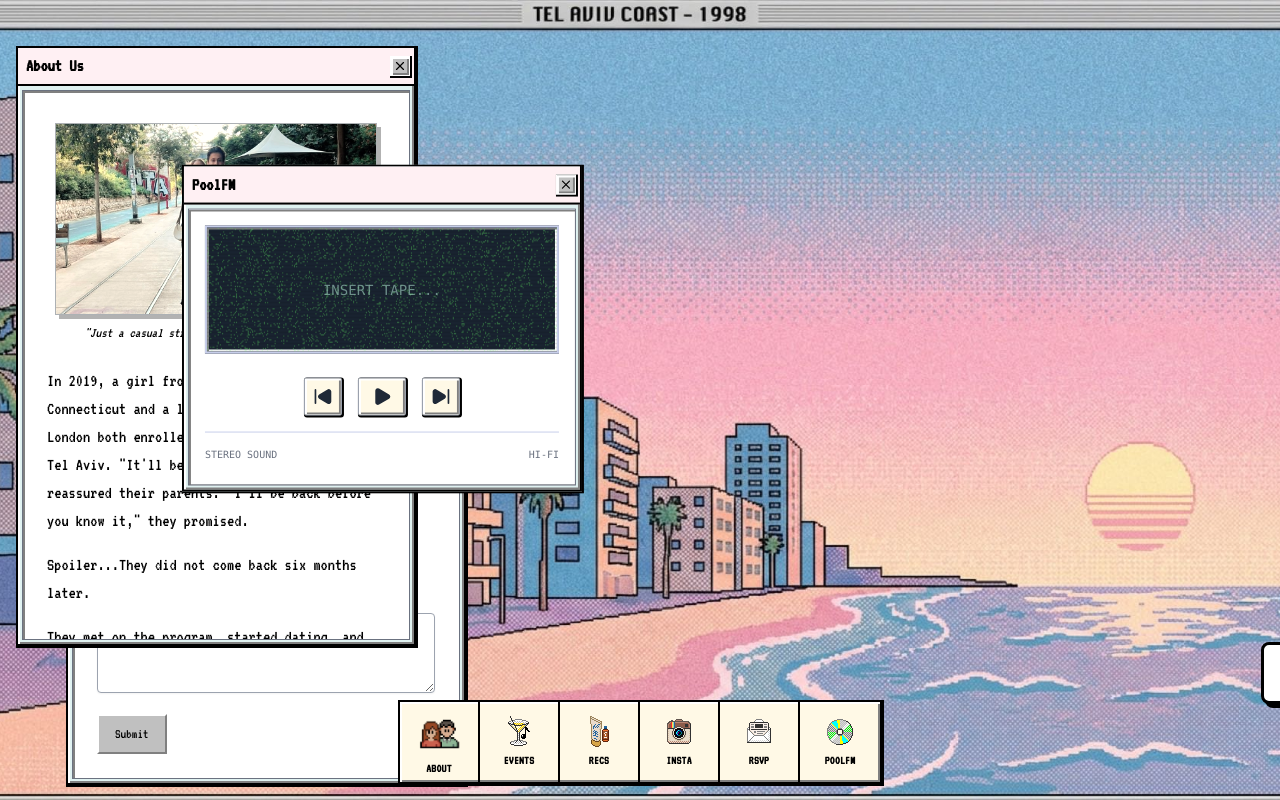
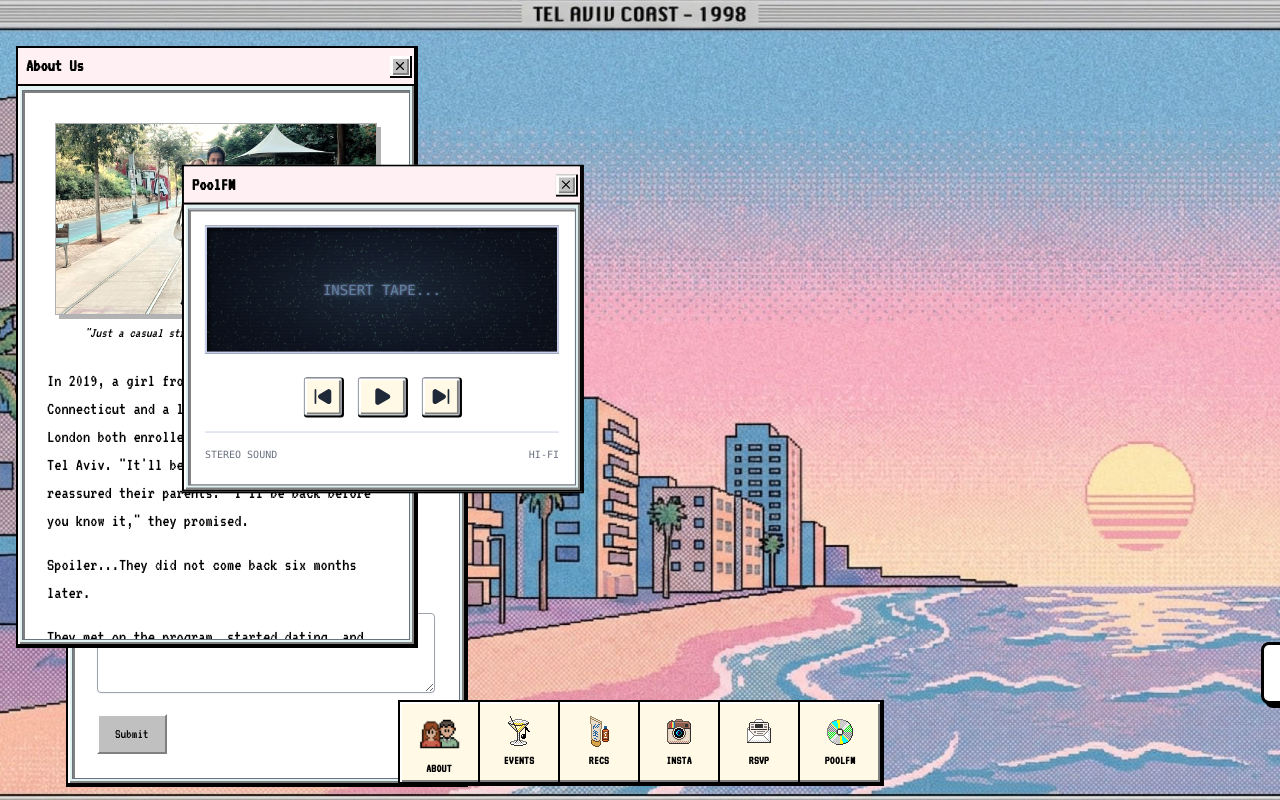
Before and after one commit to jacksgreen/jack-alex-weddding, a React (Vite) app: page / in a window 1280 px wide. Both pictures are taken after a click on the element "POOLFM". Built offline with nearby package versions, Linux system fonts and the light colour scheme.

Commit message:
happy with effect

```diff
--- a/src/components/apps/MusicPlayer.tsx
+++ b/src/components/apps/MusicPlayer.tsx
@@ -57,7 +57,7 @@ const MusicPlayer = () => {
         };
     }, []);
 
-    // Static Noise Effect
+    // Enhanced CRT/VHS Effect
     useEffect(() => {
         const canvas = canvasRef.current;
         if (!canvas) return;
@@ -67,6 +67,7 @@ const MusicPlayer = () => {
 
         let animationFrameId: number;
         let resizeObserver: ResizeObserver;
+        let scanlineOffset = 0;
 
         const drawNoise = () => {
             const w = canvas.width;
@@ -74,25 +75,49 @@ const MusicPlayer = () => {
 
             if (w === 0 || h === 0) return;
 
+            // Clear canvas
+            ctx.clearRect(0, 0, w, h);
+
+            // Dynamic noise intensity based on playing state
+            const noiseIntensity = isPlaying ? 0.15 : 0.08;
             const idata = ctx.createImageData(w, h);
             const buffer32 = new Uint32Array(idata.data.buffer);
             const len = buffer32.length;
 
             for (let i = 0; i < len; i++) {
-                if (Math.random() < 0.1) {
-                    // Stronger green noise
-                    // Alpha(80) Blue(100) Green(255) Red(100) - Higher alpha (0x50)
-                    buffer32[i] = 0x5064FF64;
+                if (Math.random() < noiseIntensity) {
+                    // Brighter noise with more white for visibility
+                    const intensity = Math.random();
+                    const r = Math.floor(intensity * (isPlaying ? 220 : 150));
+                    const g = Math.floor(intensity * 255);
+                    const b = Math.floor(intensity * (isPlaying ? 220 : 180));
+                    const a = Math.floor(intensity * (isPlaying ? 180 : 80));
+                    buffer32[i] = (a << 24) | (b << 16) | (g << 8) | r;
                 }
             }
 
             ctx.putImageData(idata, 0, 0);
 
-            // Add scanline effect
-            ctx.fillStyle = 'rgba(0, 0, 0, 0.1)';
-            for (let i = 0; i < h; i += 3) {
+            // Animated scanlines - slower movement
+            scanlineOffset = (scanlineOffset + 0.3) % 6;
+            ctx.fillStyle = 'rgba(0, 0, 0, 0.15)';
+            for (let i = Math.floor(scanlineOffset); i < h; i += 3) {
                 ctx.fillRect(0, i, w, 1);
             }
+
+            // Random glitch lines when playing - brighter and less frequent
+            if (isPlaying && Math.random() < 0.02) {
+                const glitchY = Math.floor(Math.random() * h);
+                ctx.fillStyle = `rgba(200, 255, 220, ${Math.random() * 0.5 + 0.3})`;
+                ctx.fillRect(0, glitchY, w, 2);
+            }
+
+            // Vignette effect
+            const gradient = ctx.createRadialGradient(w/2, h/2, 0, w/2, h/2, Math.max(w, h) * 0.7);
+            gradient.addColorStop(0, 'rgba(0, 0, 0, 0)');
+            gradient.addColorStop(1, 'rgba(0, 0, 0, 0.4)');
+            ctx.fillStyle = gradient;
+            ctx.fillRect(0, 0, w, h);
 
             animationFrameId = requestAnimationFrame(drawNoise);
         };
@@ -122,7 +147,7 @@ const MusicPlayer = () => {
             }
             cancelAnimationFrame(animationFrameId);
         };
-    }, []);
+    }, [isPlaying]);
 
     const togglePlayPause = () => {
         if (widgetRef.current) {
@@ -145,20 +170,65 @@ const MusicPlayer = () => {
     return (
         <div className="flex flex-col h-full p-2 gap-4">
             {/* Display Screen */}
-            <div className="bg-gray-900 border-2 border-pastel-green shadow-win-in p-3 mb-2 relative overflow-hidden h-32 flex flex-col justify-center">
+            <div
+                className="bg-gray-900 border-2 border-pastel-green shadow-win-in p-3 mb-2 relative overflow-hidden h-32 flex flex-col justify-center"
+                style={{
+                    boxShadow: isPlaying
+                        ? 'inset 0 0 30px rgba(200, 255, 220, 0.5), inset 2px 2px 4px rgba(0, 0, 0, 0.8), 0 0 40px rgba(150, 255, 180, 0.4), 0 0 60px rgba(100, 255, 150, 0.2)'
+                        : 'inset 2px 2px 4px rgba(0, 0, 0, 0.8)',
+                    transition: 'box-shadow 0.3s ease'
+                }}
+            >
                 {/* Noise Canvas */}
                 <canvas
                     ref={canvasRef}
                     className="absolute inset-0 w-full h-full pointer-events-none z-0"
                 />
 
-                <div className="absolute inset-0 bg-pastel-blue/5 pointer-events-none z-0"></div>
+                {/* CRT Glow overlay - brighter */}
+                <div
+                    className="absolute inset-0 pointer-events-none z-0 transition-opacity duration-300"
+                    style={{
+                        background: isPlaying
+                            ? 'radial-gradient(ellipse at center, rgba(200, 255, 220, 0.25) 0%, rgba(0, 255, 100, 0.1) 50%, transparent 80%)'
+                            : 'radial-gradient(ellipse at center, rgba(150, 220, 255, 0.08) 0%, transparent 70%)',
+                        mixBlendMode: 'screen'
+                    }}
+                ></div>
 
-                <div className="relative z-10 text-pastel-blue font-mono text-sm leading-relaxed text-center">
-                    {isPlaying && <div className="text-xs text-pastel-pink mb-2">Now playing</div>}
+                {/* Chromatic aberration effect - brighter text */}
+                <div
+                    className="relative z-10 font-mono text-sm leading-relaxed text-center"
+                    style={{
+                        color: isPlaying ? '#E0FFE0' : '#A0D0FF',
+                        textShadow: isPlaying
+                            ? '2px 0 4px rgba(255, 100, 150, 0.7), -2px 0 4px rgba(100, 255, 255, 0.7), 0 0 15px rgba(200, 255, 200, 0.9), 0 0 30px rgba(150, 255, 150, 0.5)'
+                            : '1px 0 2px rgba(150, 220, 255, 0.5), -1px 0 2px rgba(220, 150, 255, 0.5), 0 0 10px rgba(180, 220, 255, 0.6)',
+                        transition: 'all 0.3s ease'
+                    }}
+                >
+                    {isPlaying && (
+                        <div
+                            className="text-xs mb-2"
+                            style={{
+                                color: '#FFE0FF',
+                                textShadow: '2px 0 3px rgba(255, 100, 150, 0.8), -2px 0 3px rgba(100, 255, 255, 0.8), 0 0 12px rgba(255, 200, 255, 1), 0 0 20px rgba(255, 150, 200, 0.6)',
+                                animation: 'pulse 3s ease-in-out infinite'
+                            }}
+                        >
+                            ♪ Now playing ♪
+                        </div>
+                    )}
                     <div className="whitespace-nowrap overflow-hidden px-4">
                             {isPlaying ? (
-                            <div className="animate-pulse text-pastel-yellow font-bold tracking-widest">
+                            <div
+                                className="font-bold tracking-widest"
+                                style={{
+                                    color: '#FFFFCC',
+                                    animation: 'pulse 2.5s ease-in-out infinite, flicker 0.4s infinite',
+                                    textShadow: '3px 0 5px rgba(255, 100, 150, 0.8), -3px 0 5px rgba(100, 255, 255, 0.8), 0 0 20px rgba(255, 255, 200, 1), 0 0 35px rgba(255, 255, 150, 0.7), 0 0 50px rgba(255, 230, 100, 0.4)'
+                                }}
+                            >
                                 {trackTitle.length > 25 ? trackTitle.substring(0, 25) + '...' : trackTitle}
                             </div>
                         ) : (
@@ -167,6 +237,13 @@ const MusicPlayer = () => {
                     </div>
                 </div>
             </div>
+
+            <style>{`
+                @keyframes flicker {
+                    0%, 100% { opacity: 1; }
+                    50% { opacity: 0.95; }
+                }
+            `}</style>
 
             {/* Hidden SoundCloud iframe */}
             <iframe
```
